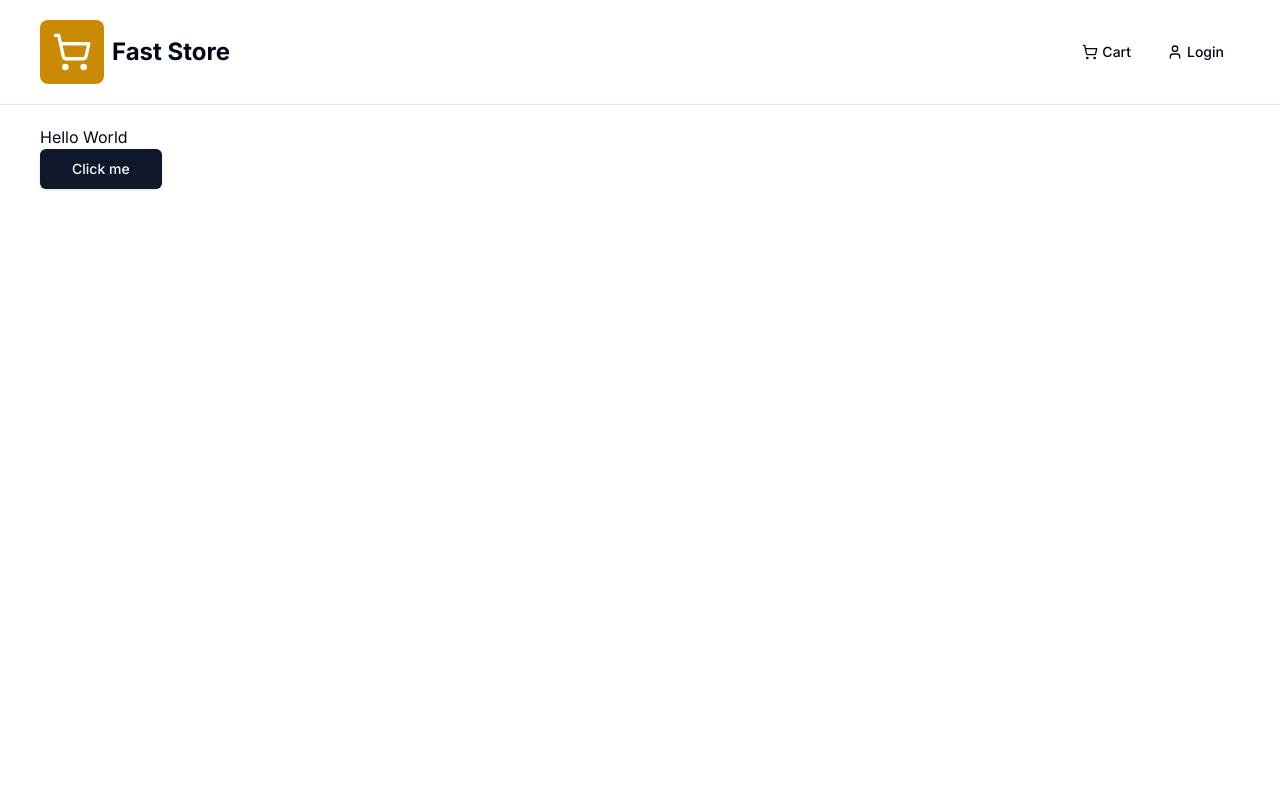
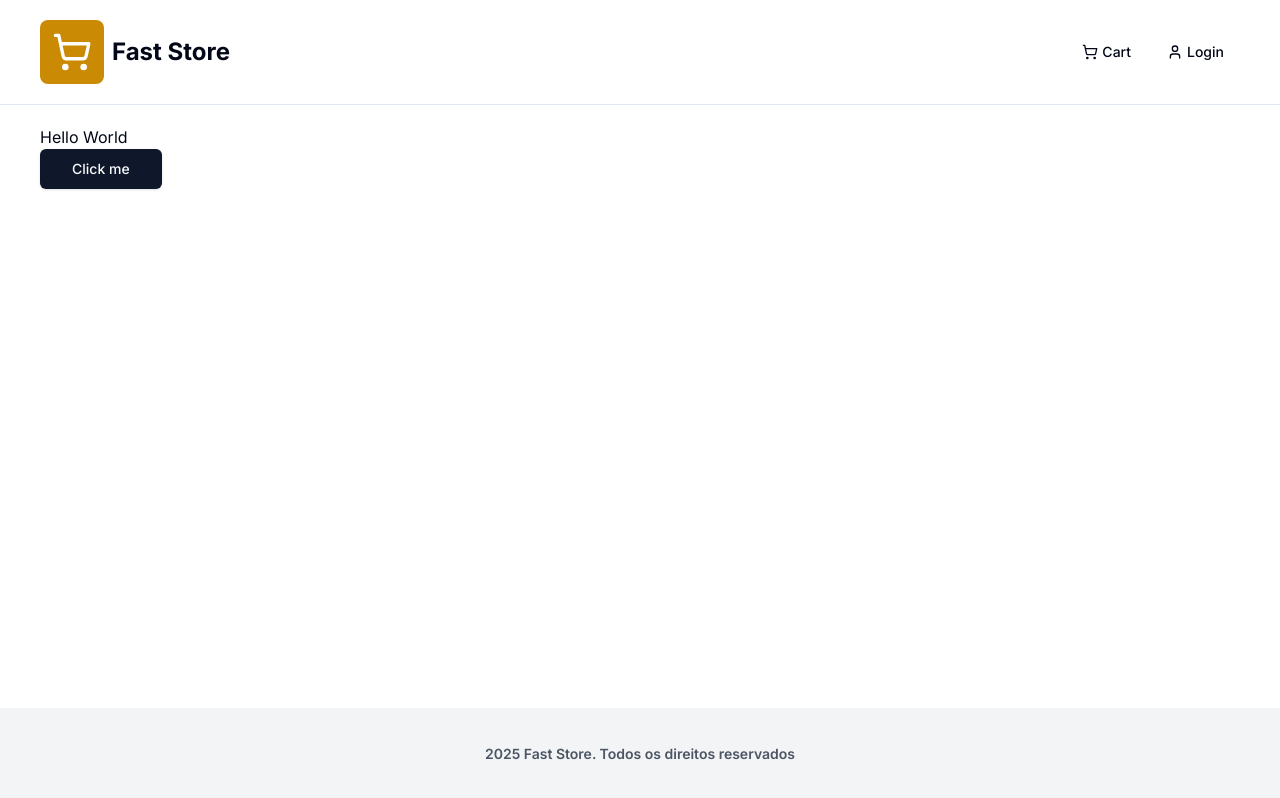
Before and after one commit to edsay12/Next_Ecommerce, a Next.js app: page / in a window 1280 px wide. Built offline with nearby package versions, Linux system fonts and the light colour scheme; no server answers.

Commit message:
feat: componente  footer

```diff
--- a/app/(root)/layout.tsx
+++ b/app/(root)/layout.tsx
@@ -1,3 +1,4 @@
+import Footer from "@/components/ui/footer";
 import Header from "@/components/ui/shared/header";
 
 export default function RootLayout({
@@ -9,6 +10,7 @@ export default function RootLayout({
     <div className="flex h-screen flex-col">
       <Header />
       <main className="flex-1 container">{children}</main>
+      <Footer />
     </div>
   );
 }
--- /dev/null
+++ b/components/ui/footer.tsx
@@ -0,0 +1,17 @@
+import { APP_NAME } from "@/lib/constants";
+
+const Footer = () => {
+  return (
+    <footer className="bg-gray-100 text-gray-600 py-4 px-8 sm:px-12 md:px-16 lg:px-24">
+      <div className="container flex flex-col items-center justify-between">
+        <div className="flex flex-col items-center">
+          <span className="text-sm font-semibold">
+            {new Date().getFullYear()} {APP_NAME}. Todos os direitos reservados
+          </span>
+        </div>
+      </div>
+    </footer>
+  );
+};
+
+export default Footer;
```
